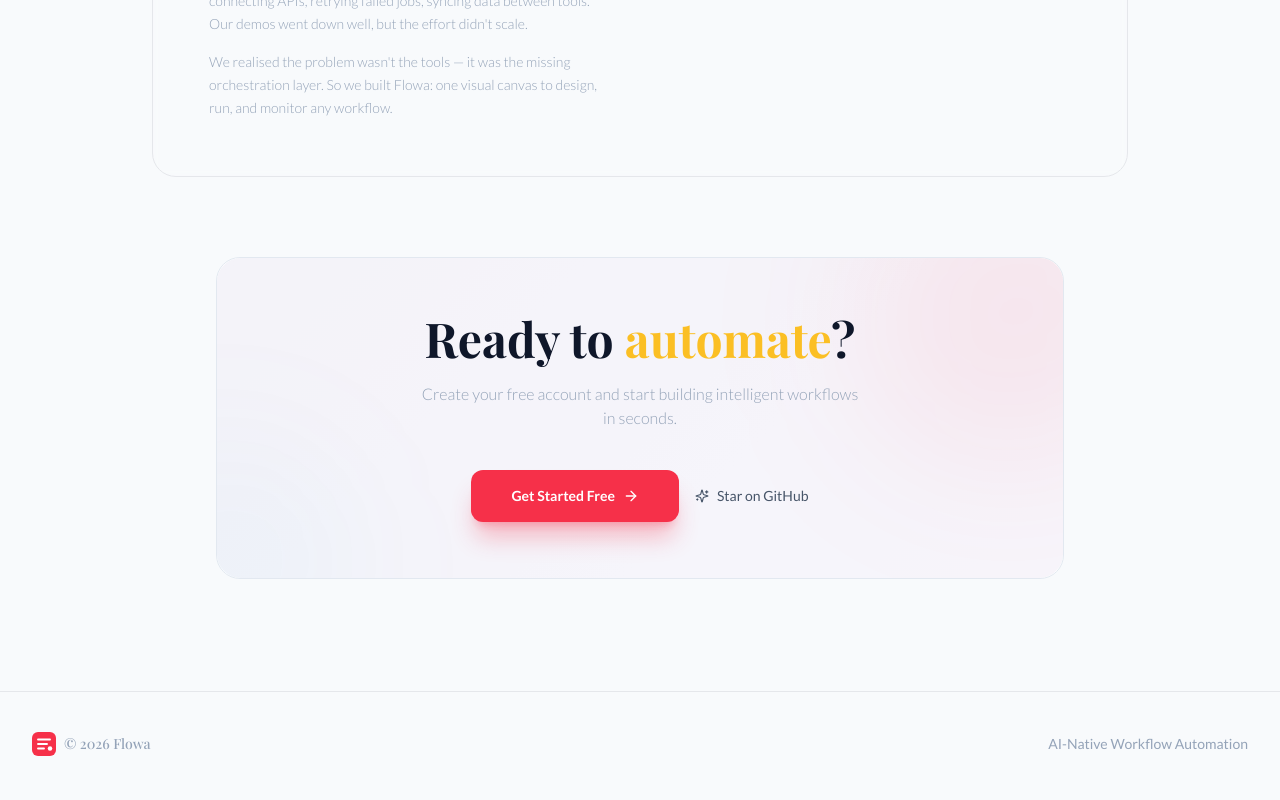
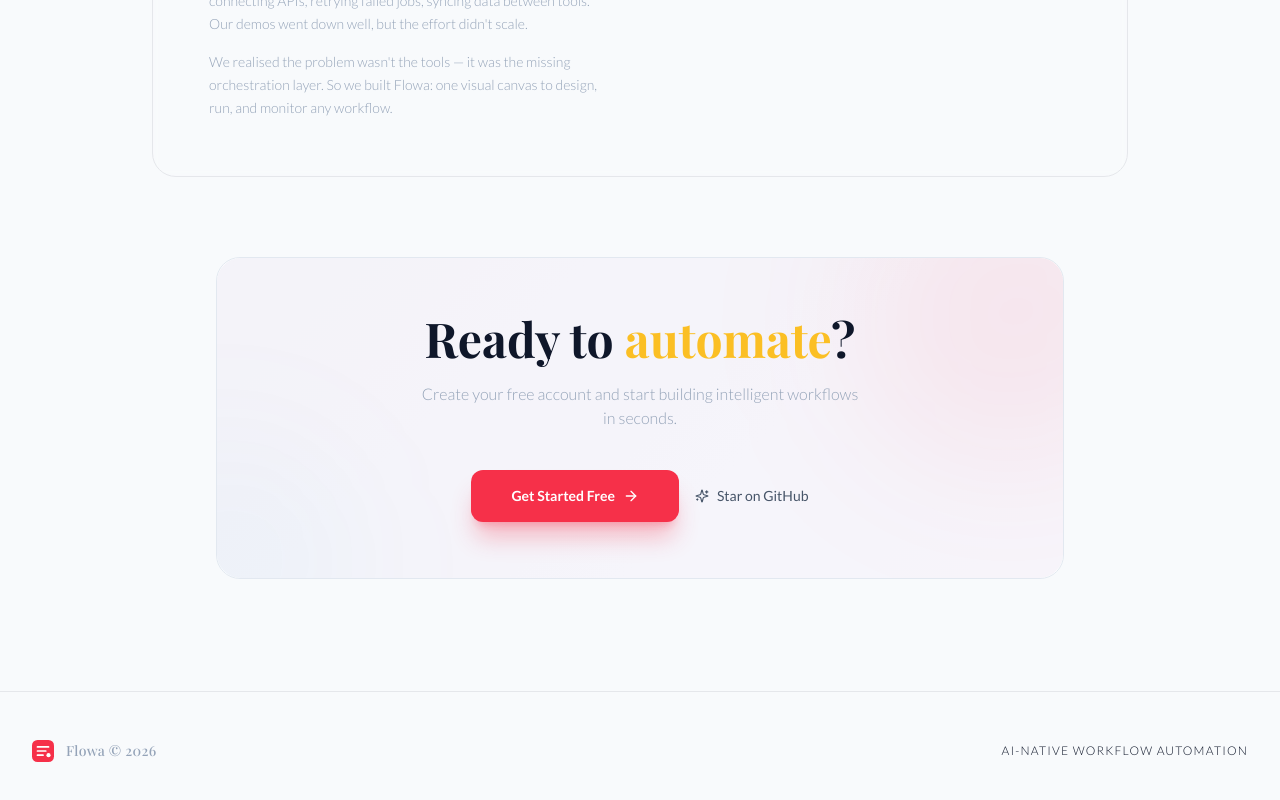
Before and after one commit to shawaizsher/flowmation, a React (Vite) app in the folder frontend/: page / in a window 1280 px wide. Shown: the part 5326-6126 px from the top of the page. Built offline with nearby package versions, Linux system fonts and the light colour scheme.

Commit message:
frontend: refine footer typography with uppercase tracking and lighter accent

```diff
--- a/frontend/src/pages/LandingPage.tsx
+++ b/frontend/src/pages/LandingPage.tsx
@@ -761,15 +761,15 @@ export default function LandingPage() {
       </section>
 
       {/* ── Footer ── */}
-      <footer ref={footerObs.ref} className="relative z-10 border-t border-surface-border/50 py-10">
+      <footer ref={footerObs.ref} className="relative z-10 border-t border-surface-border/40 py-12">
         <div className={`max-w-7xl mx-auto px-8 flex items-center justify-between transition-all duration-700 ${footerObs.inView ? 'opacity-100 translate-y-0' : 'opacity-0 translate-y-6'}`}>
-          <div className="flex items-center gap-2">
-            <FlowaLogo size={24} />
-            <span className="font-display text-sm font-medium text-foreground-muted">
-              &copy; {new Date().getFullYear()} Flowa
+          <div className="flex items-center gap-3">
+            <FlowaLogo size={22} />
+            <span className="font-display text-sm font-medium text-foreground-muted tracking-wide">
+              Flowa &copy; {new Date().getFullYear()}
             </span>
           </div>
-          <span className="text-sm text-foreground-muted font-body">AI-Native Workflow Automation</span>
+          <span className="text-xs text-foreground-muted/60 font-body font-light uppercase tracking-widest">AI-Native Workflow Automation</span>
         </div>
       </footer>
     </div>
```
